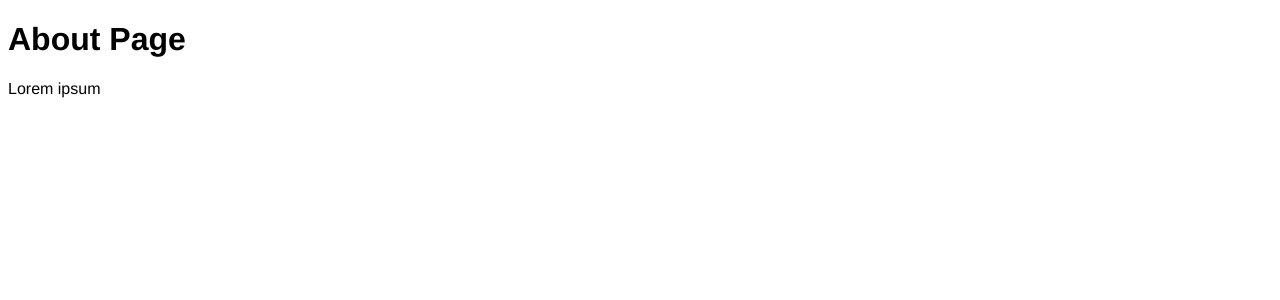
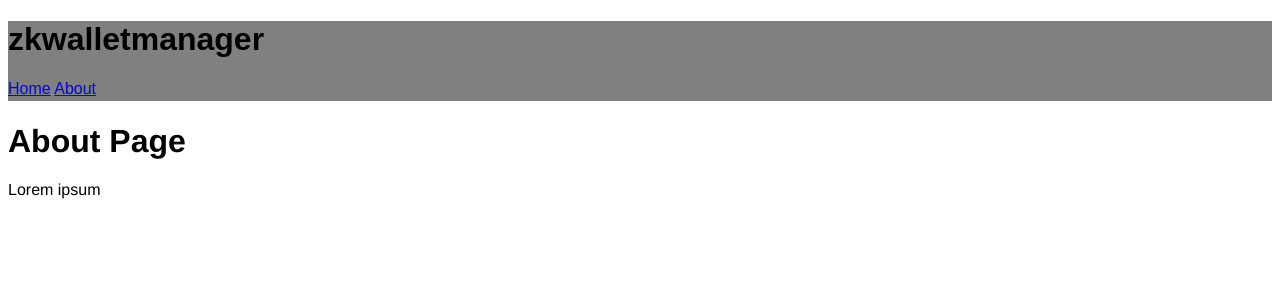
Before and after one commit to TheNonEconomist/zkWalletManager, a SvelteKit app: page /about in a window 1280 px wide. Shown: the top 300 px of the page. Built offline with nearby package versions, Linux system fonts and the light colour scheme.

Commit message:
add navbar to /about; add <nav> to navbar

```diff
--- a/src/routes/Navbar.svelte
+++ b/src/routes/Navbar.svelte
@@ -1,3 +1,7 @@
 <div class = "header">
     <h1>zkwalletmanager</h1>
+    <nav>
+        <a href = "/">Home</a>
+        <a href = "/about">About</a>
+    </nav>
 </div>
--- a/src/routes/about/+page.svelte
+++ b/src/routes/about/+page.svelte
@@ -1,3 +1,12 @@
-<h1>About Page</h1>
+<script>
+    import Navbar from "../Navbar.svelte";
+</script>
 
-<p>Lorem ipsum</p>
+
+<Navbar />
+
+<div class = "main">
+    <h1>About Page</h1>
+
+    <p>Lorem ipsum</p>
+</div>
```
